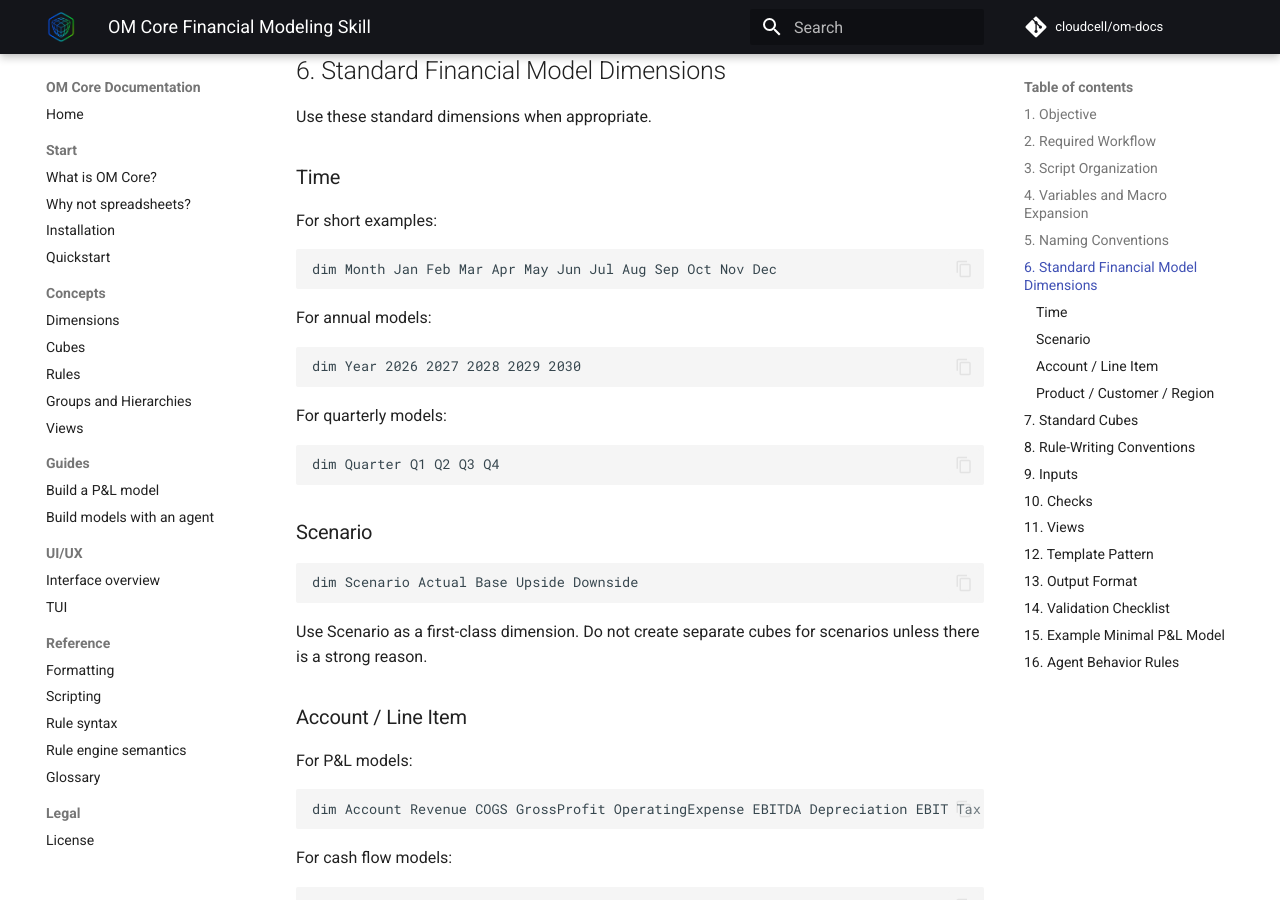
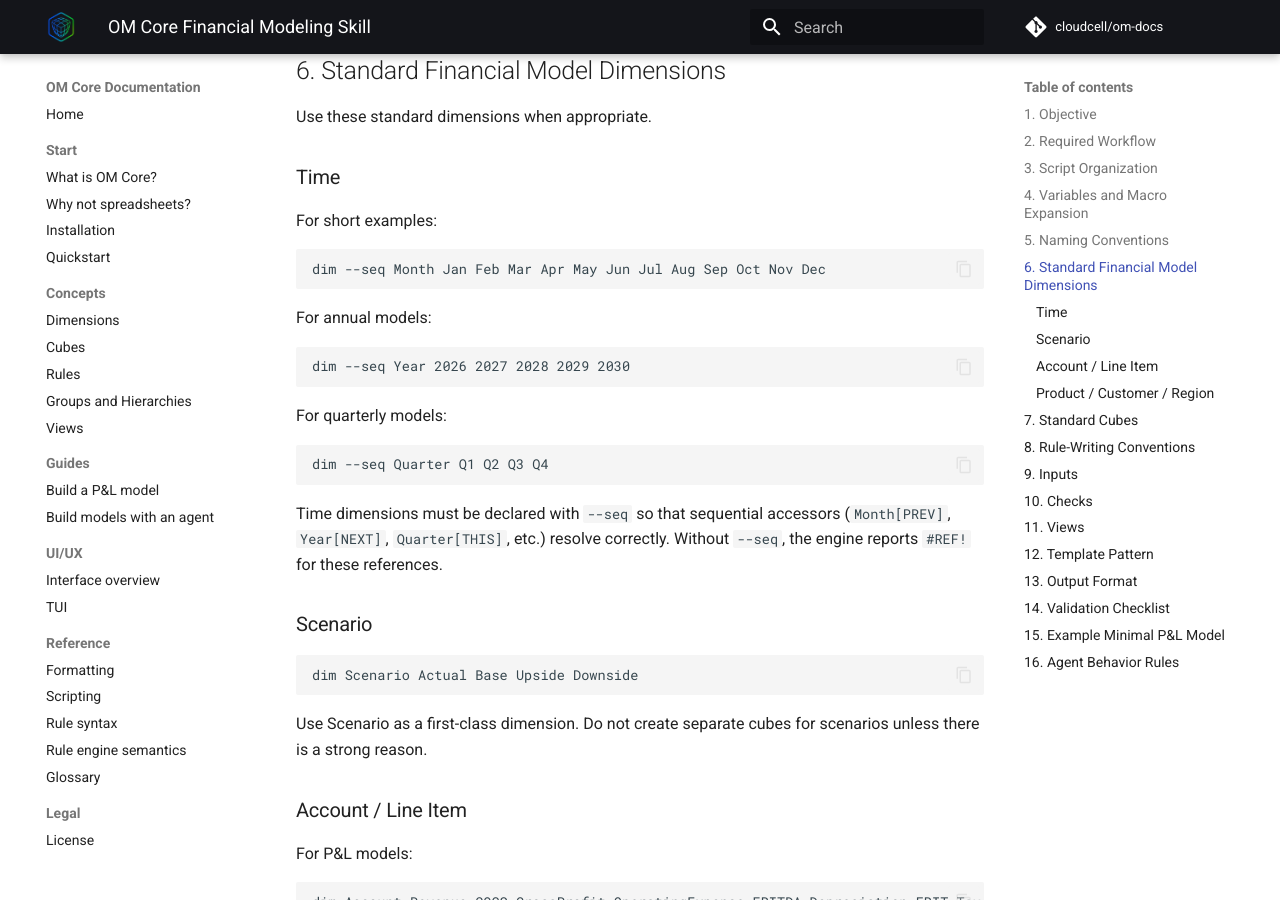
Before and after one commit to cloudcell/om-docs, an MkDocs documentation site: the page built from docs/agent-skills/financial-modeling/SKILLS.md, in a window 1280 px wide and 900 px high, scrolled down 3100 px. Built offline with MkDocs 1.6.1 and Material for MkDocs 9.7.7, drawn with Linux system fonts in a browser that asks for light colours; comment, search, counter and statistics services are not loaded; some of the changed text lies outside the part shown.

Commit message:
docs: require --seq flag for time dimensions, enforce single-line rule syntax, and update SaaS example to expose driver values in PL cube
Add --seq flag to all time dimension declarations (Month, Year, Quarter) with explanation that sequential accessors require it. Reformat all rule examples to single lines with note that REPL processes one line at a time. Update SaaS model rules to expose NewCustomers, ChurnRate, and ARPU from Drivers cube into SaaSPL cube, allowing Revenue calculation to reference SaaSPL::[Account.ARPU] instead of crossing cube boundaries.

````diff
--- a/docs/agent-skills/financial-modeling/SKILLS.md
+++ b/docs/agent-skills/financial-modeling/SKILLS.md
@@ -134,20 +134,22 @@ Use these standard dimensions when appropriate.
 For short examples:
 
 ```openm
-dim Month Jan Feb Mar Apr May Jun Jul Aug Sep Oct Nov Dec
+dim --seq Month Jan Feb Mar Apr May Jun Jul Aug Sep Oct Nov Dec
 ```
 
 For annual models:
 
 ```openm
-dim Year 2026 2027 2028 2029 2030
+dim --seq Year 2026 2027 2028 2029 2030
 ```
 
 For quarterly models:
 
 ```openm
-dim Quarter Q1 Q2 Q3 Q4
+dim --seq Quarter Q1 Q2 Q3 Q4
 ```
+
+Time dimensions must be declared with `--seq` so that sequential accessors (`Month[PREV]`, `Year[NEXT]`, `Quarter[THIS]`, etc.) resolve correctly. Without `--seq`, the engine reports `#REF!` for these references.
 
 ### Scenario
 
@@ -218,27 +220,24 @@ cube Checks Check Month Scenario
 
 Use rules to express business logic over semantic addresses.
 
+Write each rule on a single line. The REPL and `source` command process one line at a time, so a rule body that continues on the next line is ignored.
+
 Prefer readable business rules:
 
 ```openm
-rule PL::Account.GrossProfit:Month.*:Scenario.* =
-  PL::[Account.Revenue] - PL::[Account.COGS]
+rule PL::Account.GrossProfit:Month.*:Scenario.* = PL::[Account.Revenue] - PL::[Account.COGS]
 ```
 
 Use full addresses when clarity matters:
 
 ```openm
-rule PL::Account.EBITDA:Month.*:Scenario.* =
-  PL::Account.GrossProfit:Month[THIS]:Scenario[THIS]
-  - PL::Account.OperatingExpense:Month[THIS]:Scenario[THIS]
+rule PL::Account.EBITDA:Month.*:Scenario.* = PL::Account.GrossProfit:Month[THIS]:Scenario[THIS] - PL::Account.OperatingExpense:Month[THIS]:Scenario[THIS]
 ```
 
 Use full addresses for recurrence rules that reference a previous or next item:
 
 ```openm
-rule SaaSPL::Account.Customers:Month.*:Scenario.* =
-  SaaSPL::Account.Customers:Month[PREV]:Scenario[THIS]
-  + Drivers::[Driver.NewCustomers]
+rule SaaSPL::Account.Customers:Month.*:Scenario.* = SaaSPL::Account.Customers:Month[PREV]:Scenario[THIS] + Drivers::[Driver.NewCustomers]
 ```
 
 Do not combine bracket shorthand with sequential accessors such as `SaaSPL::[Account.Customers]:Month[PREV]`. Bracket shorthand resolves only one dimension and carries over the rest; it does not support explicit `:Month[PREV]` overrides. For recurrence references, write the full canonical address.
````
Also changed, not shown: skills/om-core-financial-modeling/SKILLS.md (+10 -11 lines), 2 other files.
